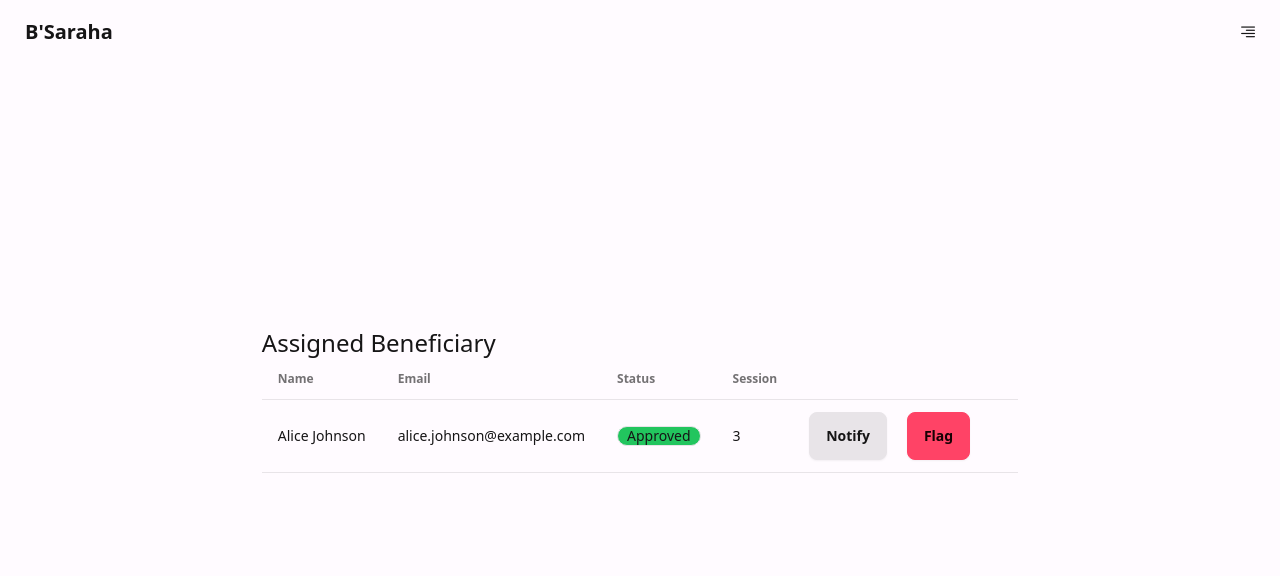
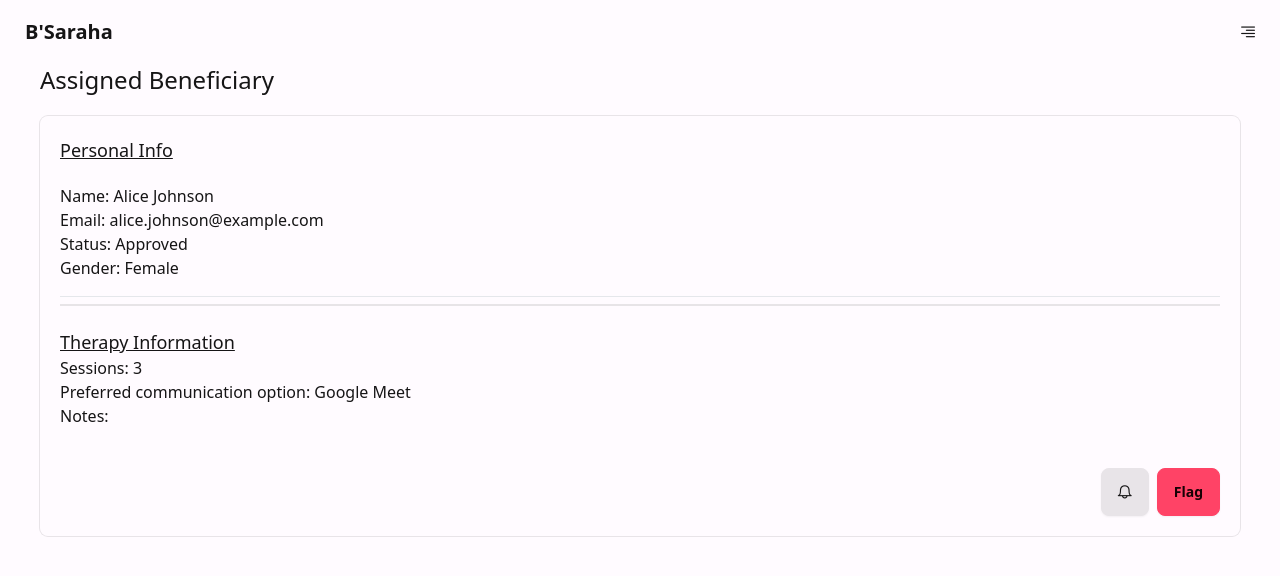
Before and after one commit to VoidRB/HNSTBooking, a Vue app in the folder client/: page /PeerSupporter in a window 1280 px wide. Shown: the top 576 px of the page. Built offline with nearby package versions, Linux system fonts and the light colour scheme.

Commit message:
ref: Changed the PeerSupporterView
 + UI Improvements

```diff
--- a/client/src/components/Modals/BeneficiaryModal.vue
+++ b/client/src/components/Modals/BeneficiaryModal.vue
@@ -26,7 +26,7 @@ const updateBeneficiary = () => {
   <dialog id="my_modal_2" class="modal">
     <div class="modal-box">
       <h3 class="text-xl font-bold underline">Beneficiary</h3>
-      <div class="mt-4 grid grid-cols-2 grid-rows-7">
+      <div class="mt-4 grid grid-cols-2 grid-rows-6">
         <p class="col-start-1 row-start-1 select-none font-bold">Name :</p>
         <p class="col-start-1 row-start-2 select-none font-bold">Email :</p>
         <p class="col-start-1 row-start-3 select-none font-bold">Gender :</p>
@@ -36,7 +36,7 @@ const updateBeneficiary = () => {
         <p class="col-start-1 row-start-4 select-none font-bold">Status :&nbsp;</p>
         <p class="col-start-2 row-start-4">
           <select
-            class="select select-bordered select-sm col-start-2 row-start-4 max-w-xs"
+            class="select select-bordered select-sm col-start-2 row-start-4 w-32 max-w-xs"
             v-model="beneficiaryStatus"
           >
             <option disabled selected>Status</option>
@@ -49,7 +49,7 @@ const updateBeneficiary = () => {
         <p class="col-start-1 row-start-5 select-none font-bold">Peer Supporter :</p>
         <p class="">
           <select
-            class="select select-bordered select-sm col-start-2 row-start-5 max-w-xs"
+            class="select select-bordered select-sm col-start-2 row-start-5 w-32 max-w-xs"
             v-model="assignedPeerSupporter"
           >
             <option disabled selected>Peer Supporter</option>
@@ -63,7 +63,7 @@ const updateBeneficiary = () => {
           Preferred option of Communication :
         </p>
         <p class="col-start-2 row-start-6">{{ props.beneficiary?.communicationOption }}</p>
-        <p class="col-start-1 row-start-7 select-none font-bold">Staff Notes :</p>
+        <p class="col-start-1 row-start-7 select-none self-center font-bold">Staff Notes :</p>
         <textarea class="textarea textarea-bordered col-start-2 row-start-7 resize-none"></textarea>
       </div>
 
--- a/client/src/components/Modals/FlagModal.vue
+++ b/client/src/components/Modals/FlagModal.vue
@@ -23,7 +23,7 @@ const updatePeerSupporter = () => {
   <dialog id="my_modal_3" class="modal">
     <div class="modal-box">
       <h3 class="text-xl font-bold underline">Flag Beneficiary</h3>
-      <div class="mt-4 grid grid-cols-2 grid-rows-4 gap-2">
+      <div class="mt-4 grid grid-cols-2 grid-rows-3 gap-2">
         <p class="col-start-1 row-start-1 select-none font-bold">Name:</p>
         <p class="col-start-2 row-start-1">{{ props.beneficiary.name }}</p>
         <p class="col-start-1 row-start-2 select-none font-bold">Email:</p>
--- a/client/src/components/Modals/PeerSupporterModal.vue
+++ b/client/src/components/Modals/PeerSupporterModal.vue
@@ -33,7 +33,10 @@ const updatePeerSupporter = () => {
         <p class="col-start-2 row-start-2">{{ props.peerSupporter?.email }}</p>
         <p class="col-start-1 row-start-3 select-none font-bold">Status :</p>
         <p class="col-start-2 row-start-3">
-          <select class="select select-bordered select-sm max-w-xs" v-model="peerSupporterStatus">
+          <select
+            class="select select-bordered select-sm w-32 max-w-xs"
+            v-model="peerSupporterStatus"
+          >
             <option disabled selected>Status</option>
             <option>Active</option>
             <option>Inactive</option>
@@ -43,7 +46,10 @@ const updatePeerSupporter = () => {
         <p class="col-start-2 row-start-4">{{ props.peerSupporter?.Sessions }}</p>
         <p class="col-start-1 row-start-5 select-none font-bold">Assigned Beneficiary :</p>
         <p class="col-start-2 row-start-5">
-          <select class="select select-bordered select-sm max-w-xs" v-model="assignedBeneficiary">
+          <select
+            class="select select-bordered select-sm w-32 max-w-xs"
+            v-model="assignedBeneficiary"
+          >
             <option disabled selected>Beneficiary</option>
             <!-- need the list of the Beneficiary -->
             <option>B 1</option>
--- a/client/src/components/RegisterForm.vue
+++ b/client/src/components/RegisterForm.vue
@@ -9,7 +9,7 @@ const user = reactive({
   username: '',
   gender: 'Gender',
   age: '',
-  languagePreference: 'Language',
+  languagePreference: 'Arabic',
   password: '',
   passwordRepeated: '',
 })
@@ -75,7 +75,6 @@ const register = async () => {
     <input
       required
       v-model="user.age"
-      min="0"
       max="100"
       maxlength="3"
       type="number"
--- a/client/src/components/SessionForm.vue
+++ b/client/src/components/SessionForm.vue
@@ -10,12 +10,12 @@ const toast = useToast()
 const session = reactive({
   beneficiaryEmail: '',
   beneficiaryName: '',
-  beneficiaryPhoneCode: '249',
+  beneficiaryPhoneCode: '+249',
   employnmentStatus: 'Employed',
   SessionDate: '',
-  SessionCommOption: 'Telephone',
+  SessionCommOption: '',
   SessionCommOptionData: '',
-  locationState: 'Diaspora',
+  locationState: '',
   location: '',
   SessionDuration: 60,
 })
@@ -45,6 +45,7 @@ const bookSession = () => {
     class="mt-32 flex w-full flex-col items-center justify-center gap-5"
     @submit.prevent="bookSession"
   >
+    <h1 class="font-bold">Fill in the form below to start your therapy!</h1>
     <div class="flex gap-5">
       <section class="flex w-1/2 flex-col gap-5">
         <!-- Beneficiary Email -->
@@ -88,7 +89,7 @@ const bookSession = () => {
         </div>
         <!-- Session Date -->
         <div class="flex w-full flex-col items-center">
-          <label>Session Date</label>
+          <label>Preferred Date</label>
           <input
             required
             :min="todaysDate"
@@ -130,17 +131,18 @@ const bookSession = () => {
             >
               <option
                 v-for="country in countries"
-                :value="country.phone_code"
-                :key="country.phone_code"
+                :value="country.dial_code"
+                :key="country.dial_code"
               >
-                {{ country.country_en }}
+                {{ country.name }}
               </option>
             </select>
             <input
               required
-              type="number"
+              type="tel"
+              pattern="[0-9]{10}"
+              minlength="9"
               maxlength="10"
-              minlength="10"
               v-model="session.SessionCommOptionData"
               class="input join-item input-bordered w-full text-center [appearance:textfield] [&::-webkit-inner-spin-button]:appearance-none [&::-webkit-outer-spin-button]:appearance-none"
             />
@@ -172,7 +174,7 @@ const bookSession = () => {
         <!-- Location -->
         <div class="flex w-full flex-col items-center">
           <div>
-            <label class="">Location</label>
+            <label class="">Your Location</label>
           </div>
           <div class="join select-none">
             <select
--- a/client/src/components/beneficiaryForPeerSupporter.vue
+++ b/client/src/components/beneficiaryForPeerSupporter.vue
@@ -13,28 +13,13 @@ const beneficiary = ref({
   Sessions: '3',
   assignedPeerSupporter: 'John Doe',
   communicationOption: 'Google Meet',
+  staffNotes: '',
 })
-
-const beneficiaryStatusBackground = (status: string) => {
-  switch (status) {
-    case 'Approved':
-      return 'badge bg-green-500'
-    case 'Flagged':
-      return 'badge bg-yellow-500'
-    case 'Finished':
-      return 'badge bg-slate-100'
-    case 'Denied':
-      return 'badge bg-red-500'
-
-    default:
-      break
-  }
-}
 
 const notifyBeneficiary = async (chosenBeneficiaryId: number) => {
   toast.info('Notifiying Beneficiary...')
   try {
-    const response = await axios.post('/api/notifyBeneficiary', {
+    const response = await axios.post('/api/notify-beneficiary', {
       beneficiaryId: chosenBeneficiaryId,
     })
     toast.success('Notified Beneficiary')
@@ -44,37 +29,24 @@ const notifyBeneficiary = async (chosenBeneficiaryId: number) => {
 }
 </script>
 <template>
-  <div class="flex flex-col">
-    <h1 class="text-2xl">Assigned Beneficiary</h1>
-    <table class="table flex h-full w-full place-items-center items-center justify-center">
-      <thead>
-        <tr>
-          <th>Name</th>
-          <th>Email</th>
-          <th>Status</th>
-
-          <th>Session</th>
-          <th></th>
-          <th></th>
-        </tr>
-      </thead>
-      <tbody>
-        <tr>
-          <td>{{ beneficiary.name }}</td>
-          <td>{{ beneficiary.email }}</td>
-          <td>
-            <p :class="[beneficiaryStatusBackground(beneficiary.status), '']">
-              {{ beneficiary.status }}
-            </p>
-          </td>
-          <td>{{ beneficiary.Sessions }}</td>
-          <td>
-            <button class="btn mr-5" @click="notifyBeneficiary(beneficiary.id)">Notify</button>
-            <button class="btn btn-error" onclick="my_modal_3.showModal()">Flag</button>
-          </td>
-        </tr>
-      </tbody>
-    </table>
+  <div class="mt-16 flex h-full w-full flex-col items-center px-10">
+    <h1 class="w-full text-2xl">Assigned Beneficiary</h1>
+    <div class="m-5 flex w-full flex-col rounded-lg p-5 ring-1 ring-base-200">
+      <h1 class="mb-5 text-lg underline">Personal Info</h1>
+      <h1 class="text-">Name: {{ beneficiary.name }}</h1>
+      <h1>Email: {{ beneficiary.email }}</h1>
+      <h1>Status: {{ beneficiary.status }}</h1>
+      <h1>Gender: {{ beneficiary.gender }}</h1>
+      <hr class="divider" />
+      <h1 class="text-lg underline">Therapy Information</h1>
+      <h1>Sessions: {{ beneficiary.Sessions }}</h1>
+      <h1>Preferred communication option: {{ beneficiary.communicationOption }}</h1>
+      <h1>Notes: {{ beneficiary.staffNotes }}</h1>
+      <section class="mt-10 flex gap-2 self-end">
+        <button class="pi pi-bell btn" @click="notifyBeneficiary(beneficiary.id)"></button>
+        <button class="btn btn-error" onclick="my_modal_3.showModal()">Flag</button>
+      </section>
+    </div>
     <FlagModal :beneficiary="beneficiary" />
   </div>
 </template>
```
Also changed, not shown: 1 other file (tests, documents, lock files or other folders).
